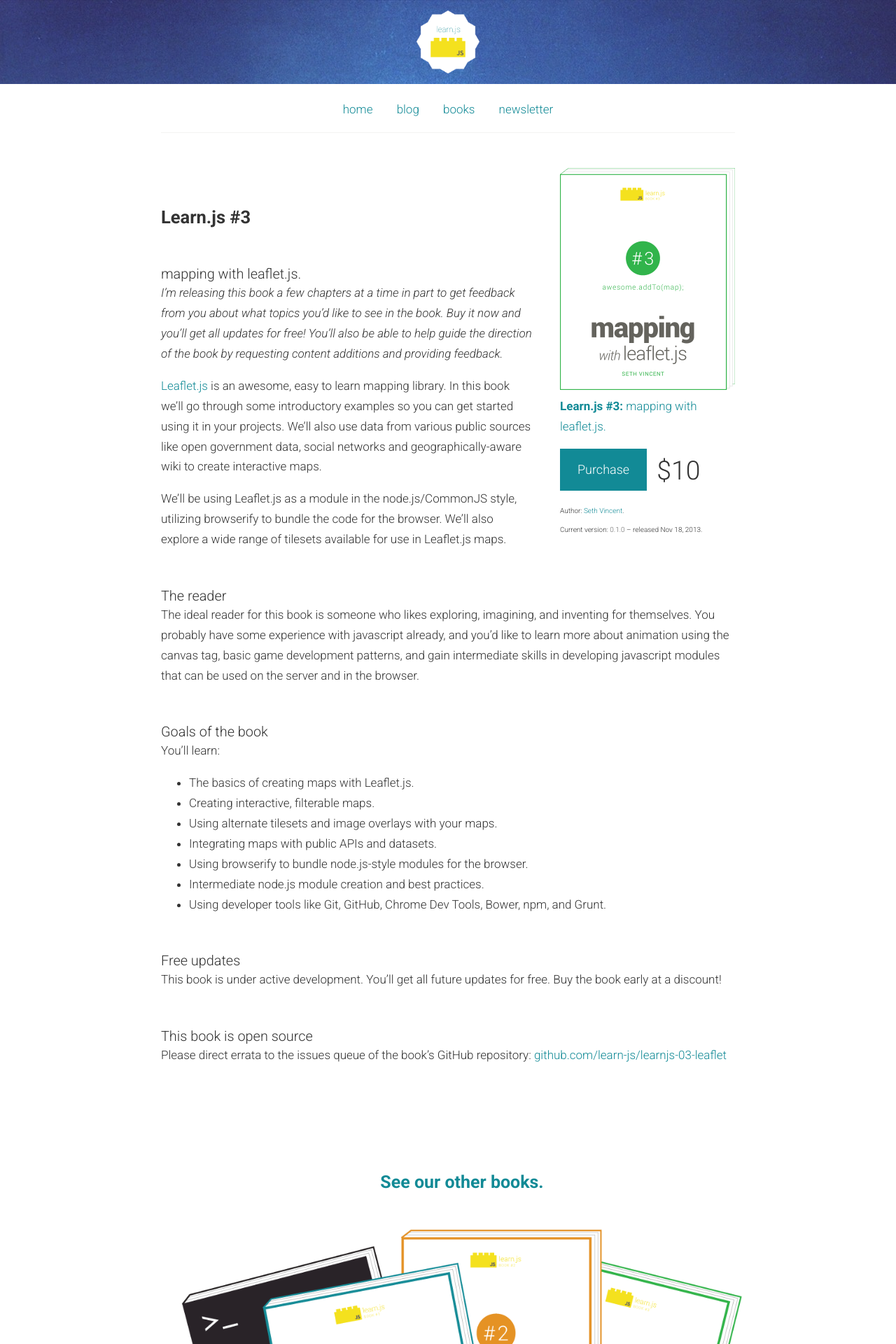
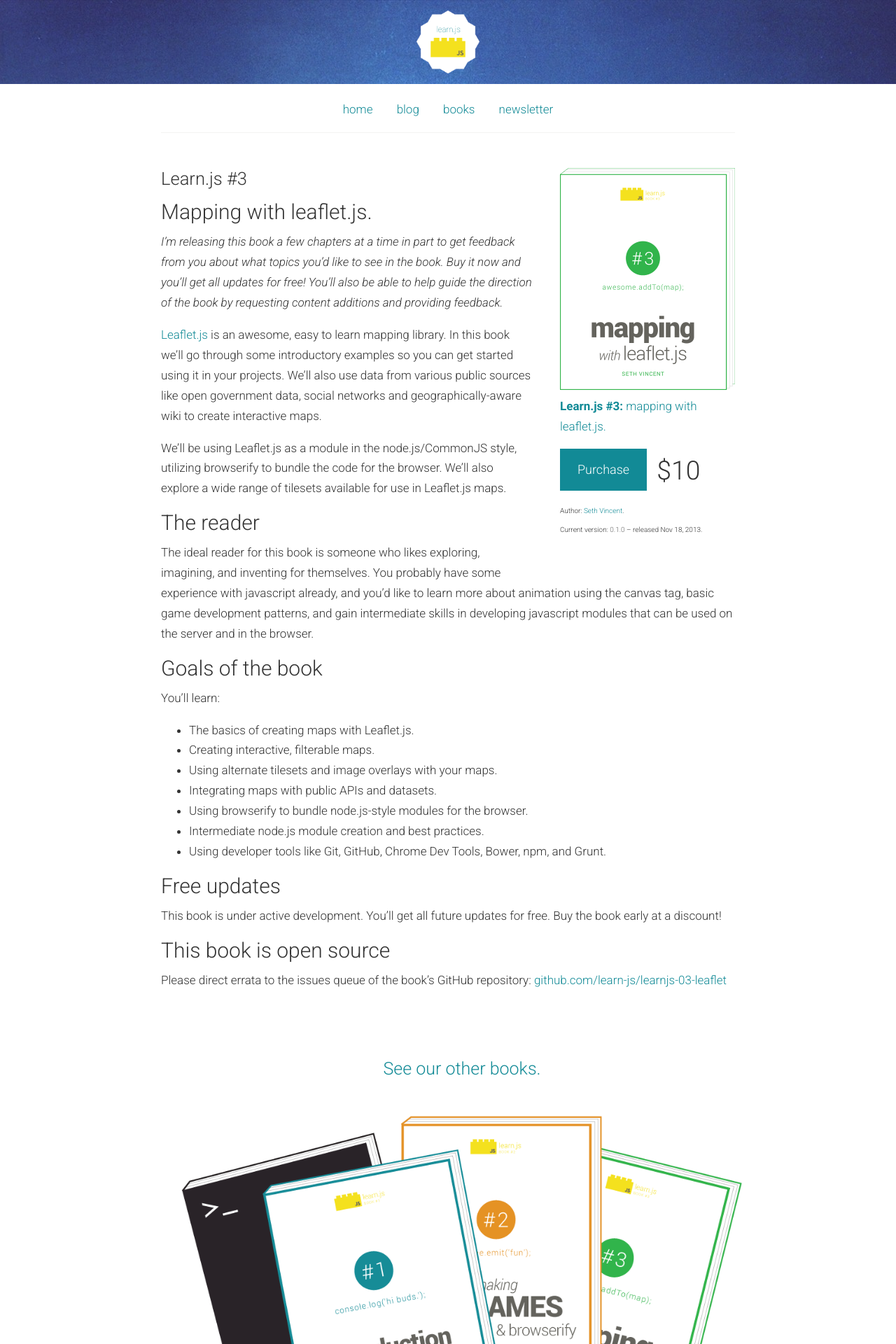
Before and after one commit to learn-js/learn-js.github.com, a Jekyll site: the page built from books/learnjs-03/index.md, in a window 1280 px wide. Shown: the top 1920 px of the page at 70% size. Built offline with Jekyll 4.4.1, drawn with Linux system fonts in a browser that asks for light colours; Markdown is read by kramdown in place of the engine named in the settings.

Commit message:
improve book page header styles

```diff
--- /dev/null
+++ b/_layouts/book.html
@@ -0,0 +1,13 @@
+---
+layout: default
+---
+
+<div class="main book-page">
+  <div class="container">
+    <div class="inner-wrapper">
+      {{ content }}
+    </div>
+  </div>
+</div>
+
+{% include newsletter.html %}
--- a/books/index.html
+++ b/books/index.html
@@ -1,5 +1,5 @@
 ---
-layout: static
+layout: book
 title: Books
 description: Learn to code with technical books from Super Big Tree.
 ---
--- a/books/learnjs-03/index.md
+++ b/books/learnjs-03/index.md
@@ -19,7 +19,7 @@
 </div>
 
 ## Learn.js #3
-### mapping with leaflet.js.
+### Mapping with leaflet.js.
 
 _I'm releasing this book a few chapters at a time in part to get feedback from you about what topics you'd like to see in the book. Buy it now and you'll get all updates for free! You'll also be able to help guide the direction of the book by requesting content additions and providing feedback._
 
--- a/style.css
+++ b/style.css
@@ -666,6 +666,17 @@
   margin-bottom: 30px;
 }
 
+.book-page h2 {
+  font-weight: 300;
+  margin-top: 0px;
+}
+
+.book-page h3 {
+  font-size: 30px;
+  margin-top: 15px;
+  margin-bottom: 10px;
+}
+
 .book {
   display: inline-block;
   margin: 0px 10px 30px 10px;
```
Also changed, not shown: other parts of books/learnjs-03/index.md (+1 -1 lines), books/dev-envs/index.md (+1 -1 lines), books/learnjs-01/index.md (+1 -1 lines), books/learnjs-02/index.md (+2 -2 lines).
